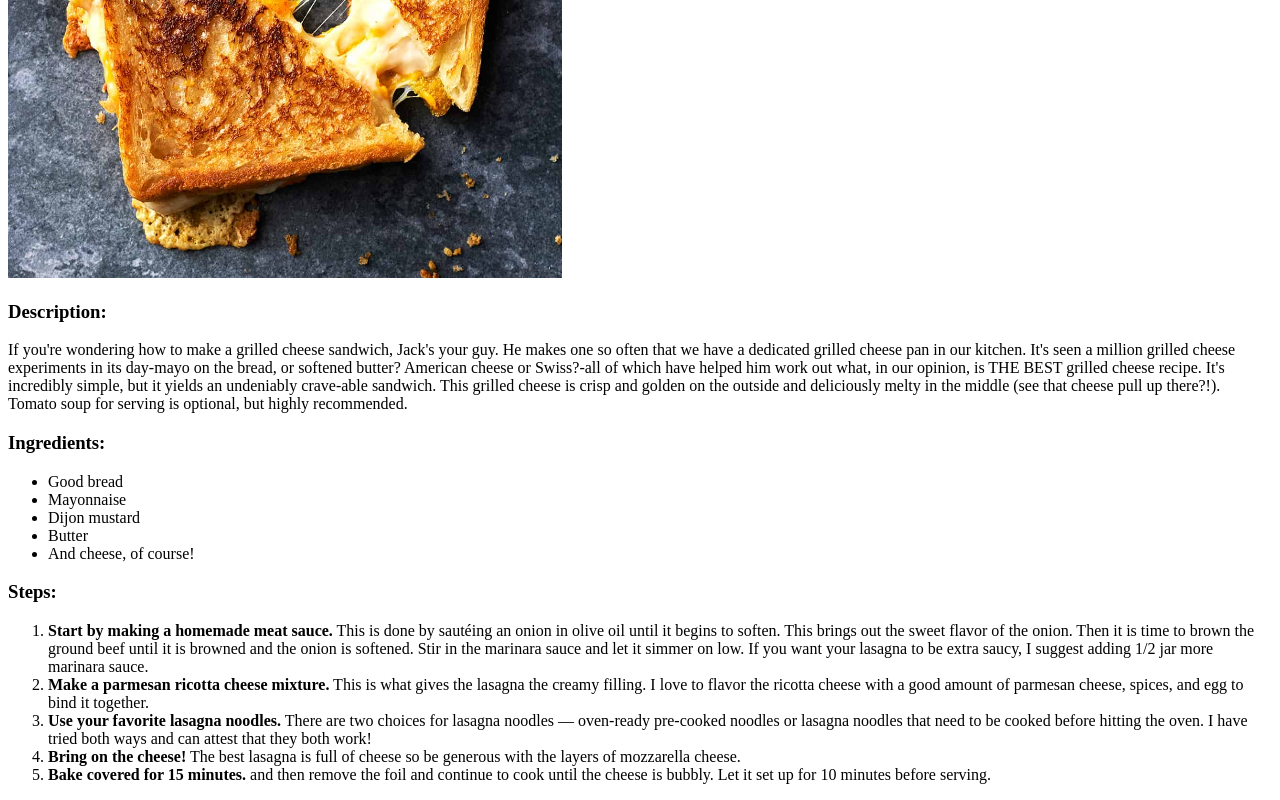
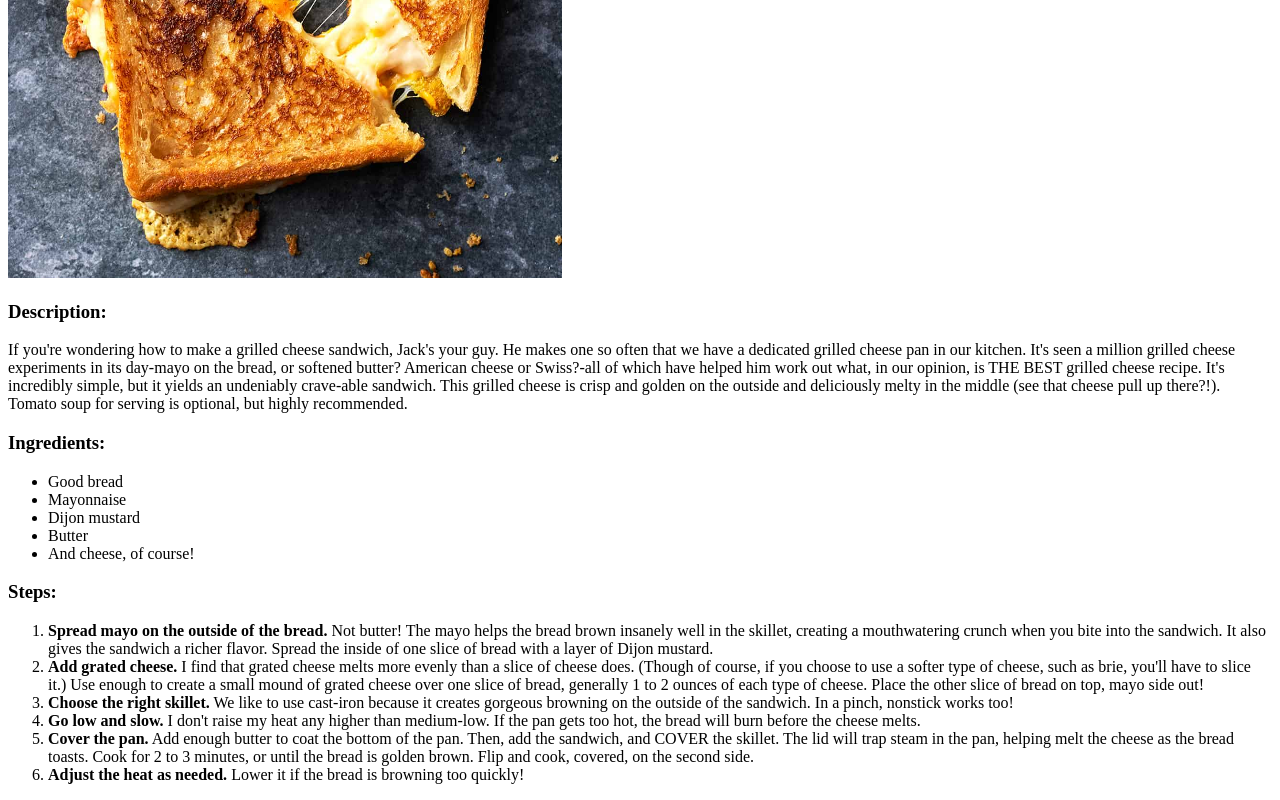
Before and after one commit to ricky6227/odin-recipes, a plain HTML site: page recipes/grilled_cheese.html in a window 1280 px wide. Shown: the part 382-1182 px from the top of the page. Drawn offline with Linux system fonts and the light colour scheme.

Commit message:
added recipe steps for grilled cheese page

```diff
--- a/recipes/grilled_cheese.html
+++ b/recipes/grilled_cheese.html
@@ -40,29 +40,22 @@
         <h3>Steps: </h3>
         <ol>
             <li>
-                <strong>Start by making a homemade meat sauce.</strong> This is done by sautéing an onion
-                in olive oil until it begins to soften. This brings out the sweet flavor of the onion.
-                Then it is time to brown the ground beef until it is browned and the onion is softened.
-                Stir in the marinara sauce and let it simmer on low.  If you want your lasagna to be extra
-                saucy, I suggest adding 1/2 jar more marinara sauce.
+                <strong>Spread mayo on the outside of the bread.</strong> Not butter! The mayo helps the bread brown insanely well in the skillet, creating a mouthwatering crunch when you bite into the sandwich. It also gives the sandwich a richer flavor. Spread the inside of one slice of bread with a layer of Dijon mustard.
             </li>
             <li>
-                <strong>Make a parmesan ricotta cheese mixture.</strong> This is what gives the lasagna the
-                creamy filling. I love to flavor the ricotta cheese with a good amount of parmesan cheese,
-                spices, and egg to bind it together.
+                <strong>Add grated cheese.</strong> I find that grated cheese melts more evenly than a slice of cheese does. (Though of course, if you choose to use a softer type of cheese, such as brie, you'll have to slice it.) Use enough to create a small mound of grated cheese over one slice of bread, generally 1 to 2 ounces of each type of cheese. Place the other slice of bread on top, mayo side out!
             </li>
             <li>
-                <strong>Use your favorite lasagna noodles.</strong> There are two choices for lasagna
-                noodles — oven-ready pre-cooked noodles or lasagna noodles that need to be cooked before
-                hitting the oven. I have tried both ways and can attest that they both work!
+                <strong>Choose the right skillet.</strong> We like to use cast-iron because it creates gorgeous browning on the outside of the sandwich. In a pinch, nonstick works too!
             </li>
             <li>
-                <strong>Bring on the cheese!</strong> The best lasagna is full of cheese so be generous with
-                the layers of mozzarella cheese.
+                <strong>Go low and slow.</strong> I don't raise my heat any higher than medium-low. If the pan gets too hot, the bread will burn before the cheese melts.
             </li>
             <li>
-                <strong>Bake covered for 15 minutes.</strong> and then remove the foil and continue to
-                cook until the cheese is bubbly. Let it set up for 10 minutes before serving.
+                <strong>Cover the pan.</strong> Add enough butter to coat the bottom of the pan. Then, add the sandwich, and COVER the skillet. The lid will trap steam in the pan, helping melt the cheese as the bread toasts. Cook for 2 to 3 minutes, or until the bread is golden brown. Flip and cook, covered, on the second side.
+            </li>
+            <li>
+                <strong>Adjust the heat as needed.</strong> Lower it if the bread is browning too quickly!
             </li>
         </ol>
     </body>
```
